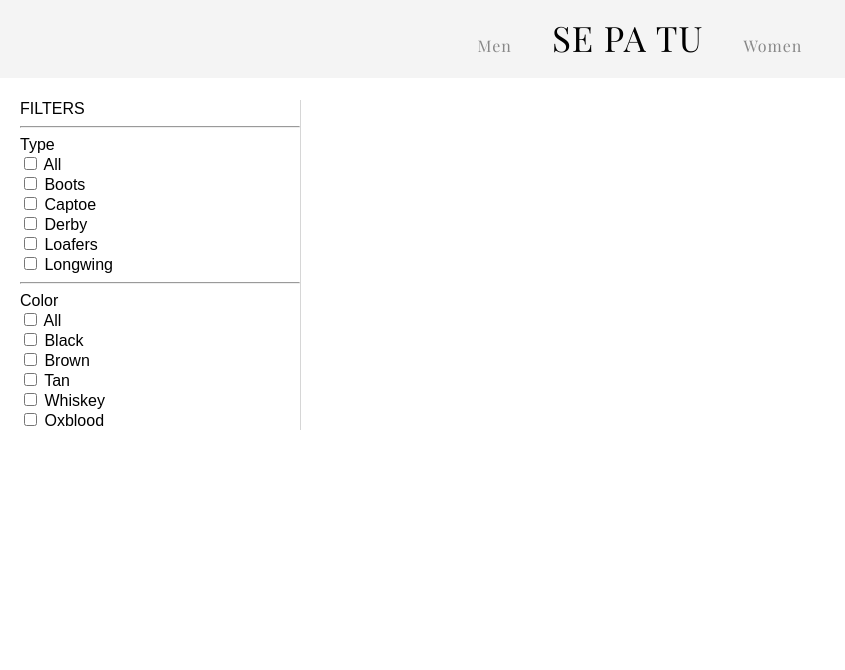
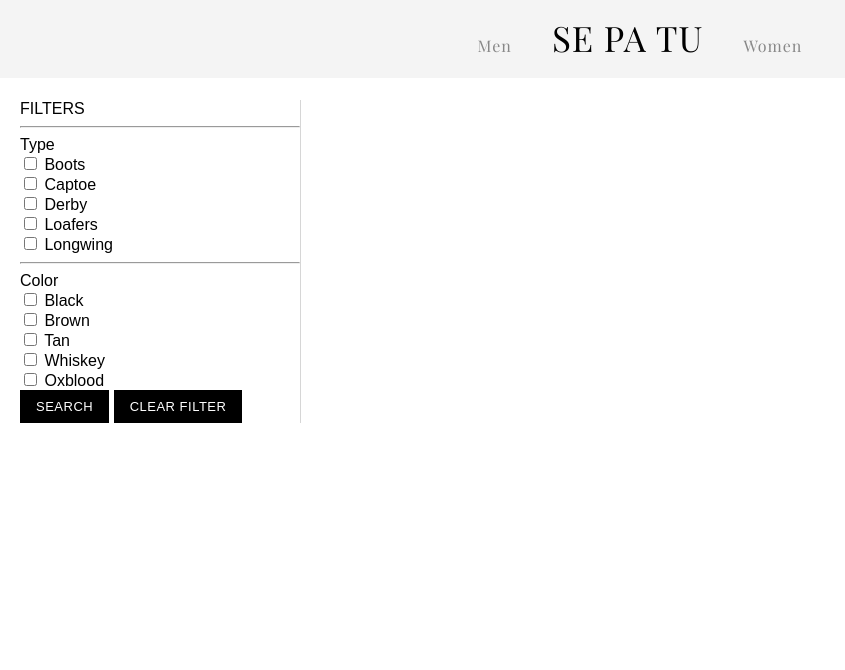
Before and after one commit to ricoardiya/EE4717, a PHP site: page /men-catalog/index.php in a window 1280 px wide. Shown: the top 670 px of the page, without its empty margins (0-845 px from the left). Run offline with PHP 8.4, Linux system fonts and the light colour scheme; tables that the repository leaves empty hold one stand-in row (values such as "Sample post"); some web fonts are replaced.

Commit message:
Add clear filter and search button

```diff
--- a/men-catalog/index.php
+++ b/men-catalog/index.php
@@ -14,44 +14,73 @@
     <div class="content-wrapper">
       <div class="content-catalog">
         <div class="filter">
+          <?php
+            $types = array('');
+            $colors = array('');
+
+            if (isset($_GET['type'])) {
+              $types = $_GET['type'];
+            }
+
+            if (isset($_GET['color'])) {
+              $colors = $_GET['color'];
+            }
+          ?>
           <form method="get" action="index.php">
             FILTERS
             <hr>
             Type
             <br>
-            <input type="checkbox" name="type" value="" onchange="this.form.submit()"> All<br>
-            <input type="checkbox" name="type" value="boots" onchange="this.form.submit()"> Boots<br>
-            <input type="checkbox" name="type" value="captoe" onchange="this.form.submit()"> Captoe<br>
-            <input type="checkbox" name="type" value="derby" onchange="this.form.submit()"> Derby<br>
-            <input type="checkbox" name="type" value="loafers" onchange="this.form.submit()"> Loafers<br>
-            <input type="checkbox" name="type" value="longwing" onchange="this.form.submit()"> Longwing<br>
+            <input type="checkbox" name="type[]" id="boots" value="boots"> Boots<br>
+            <input type="checkbox" name="type[]" id="captoe" value="captoe"> Captoe<br>
+            <input type="checkbox" name="type[]" id="derby" value="derby"> Derby<br>
+            <input type="checkbox" name="type[]" id="loafers" value="loafers"> Loafers<br>
+            <input type="checkbox" name="type[]" id="longwing" value="longwing"> Longwing<br>
             <hr>
             Color
             <br>
-            <input type="checkbox" name="color" value="" onchange="this.form.submit()"> All<br>
-            <input type="checkbox" name="color" value="black" onchange="this.form.submit()"> Black<br>
-            <input type="checkbox" name="color" value="brown" onchange="this.form.submit()"> Brown<br>
-            <input type="checkbox" name="color" value="tan" onchange="this.form.submit()"> Tan<br>
-            <input type="checkbox" name="color" value="whiskey" onchange="this.form.submit()"> Whiskey<br>
-            <input type="checkbox" name="color" value="oxblood" onchange="this.form.submit()"> Oxblood<br>
+            <input type="checkbox" name="color[]" id="black" value="black"> Black<br>
+            <input type="checkbox" name="color[]" id="brown" value="brown"> Brown<br>
+            <input type="checkbox" name="color[]" id="tan" value="tan"> Tan<br>
+            <input type="checkbox" name="color[]" id="whiskey" value="whiskey"> Whiskey<br>
+            <input type="checkbox" name="color[]" id="oxblood" value="oxblood"> Oxblood<br>
+            <button type="submit" class="btn-addcart">SEARCH</button>
+            <button type="reset" class="btn-addcart">CLEAR FILTER</button>
           </form>
+        </div>
+        <script type='text/javascript'>
           <?php
-            $type = '';
-            $color = '';
+          $types_php_array = $types;
+          $types_js_array = json_encode($types_php_array);
+          echo 'var types_js_array = '. $types_js_array . ';
+                for(i = 0; i < types_js_array.length; i++ ) {
+                  document.getElementById(types_js_array[i]).checked = true;
+                };';
 
-            if (isset($_GET['type'])) {
-              $type = $_GET['type'];
-            }
-
-            if (isset($_GET['color'])) {
-              $color = $_GET['color'];
-            }
+          $colors_php_array = $colors;
+          $colors_js_array = json_encode($colors_php_array);
+          echo 'var colors_js_array = '. $colors_js_array . ';
+                for(i = 0; i < colors_js_array.length; i++ ) {
+                  document.getElementById(colors_js_array[i]).checked = true;
+                };';
           ?>
-        </div>
+        </script>
         <div class="catalog">
           <div class="row">
             <?php
-              $products_query = "SELECT * FROM products WHERE gender = 'M' AND `name` LIKE '%$type%' AND color LIKE '%$color%'";
+              // convert array to string
+              foreach($types as $type){
+                $type_sql[] = 'name LIKE \'%'.$type.'%\'';
+              }
+              $type_sql = implode(" OR ", $type_sql);
+
+              // convert array to string
+              foreach($colors as $color){
+                $color_sql[] = 'color LIKE \'%'.$color.'%\'';
+              }
+              $color_sql = implode(" OR ", $color_sql);
+
+              $products_query = "SELECT * FROM products WHERE gender = 'M' AND $type_sql AND $color_sql";
               $products_result = mysqli_query($conn, $products_query);
               if (mysqli_num_rows($products_result) > 0) {
                 while($products_row = mysqli_fetch_assoc($products_result)){
```
